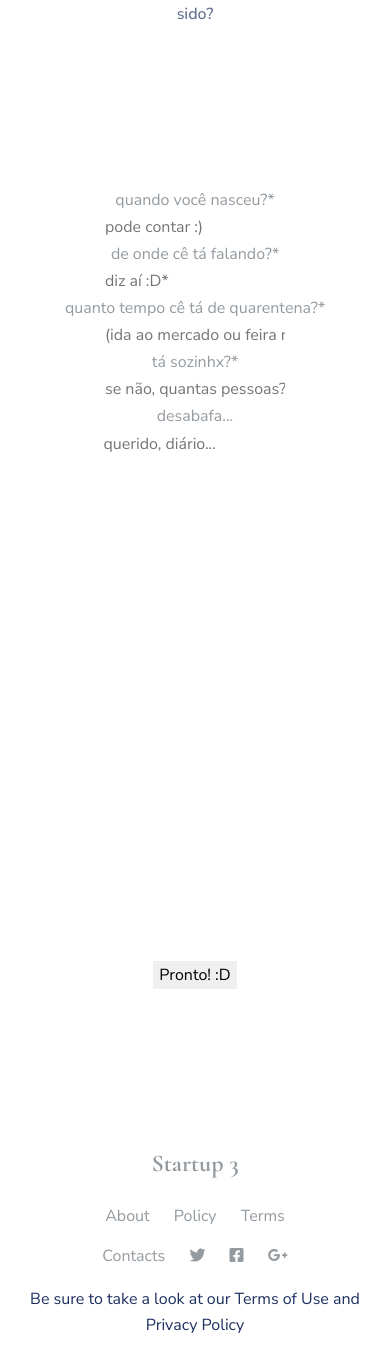
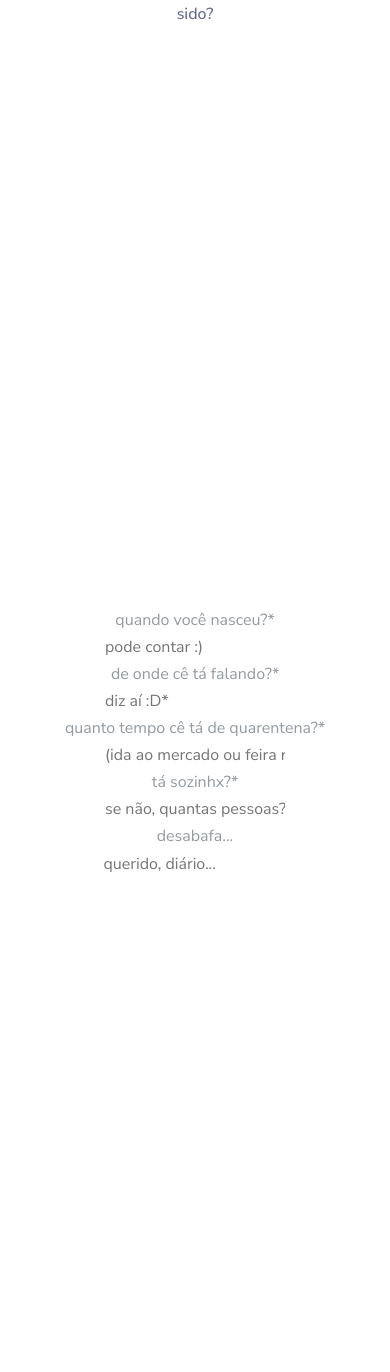
Before and after one commit to guibullejos/comotaaquarentena, a PHP site: page / in a window 390 px wide. Shown: the part 182-1554 px from the top of the page. Before the commit the page ends 1515 px from the top, so only its background shows below. Run offline with PHP 8.4, Linux system fonts and the light colour scheme; some libraries are stand-ins or nearby versions.

Commit message:
Update style.css

```diff
--- a/css/style.css
+++ b/css/style.css
@@ -582,7 +582,7 @@ b, strong {
 }
 @media (max-width: 1199.98px) {
   .form_2 form {
-    padding: 80px 0;
+    padding: 500px 0;
   }
   .form_2 .buttons {
     margin-top: 10px;
```
